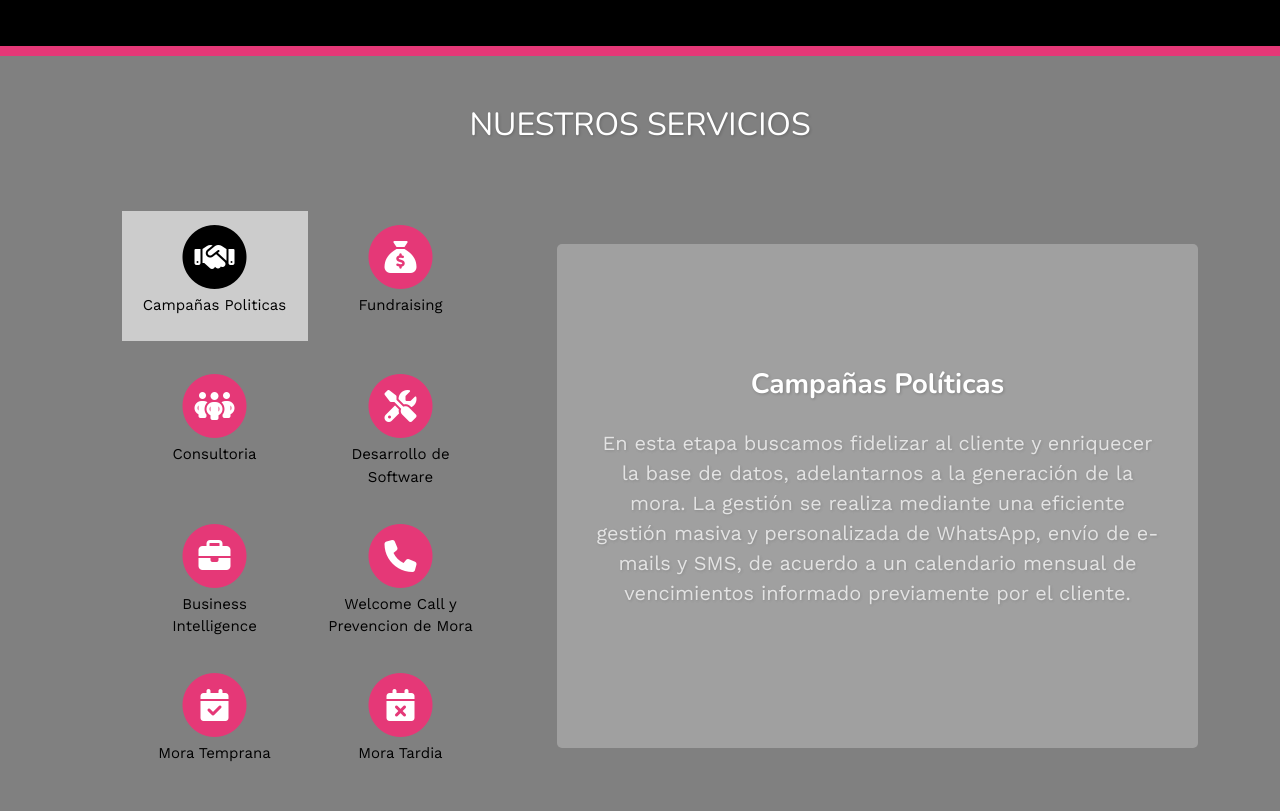
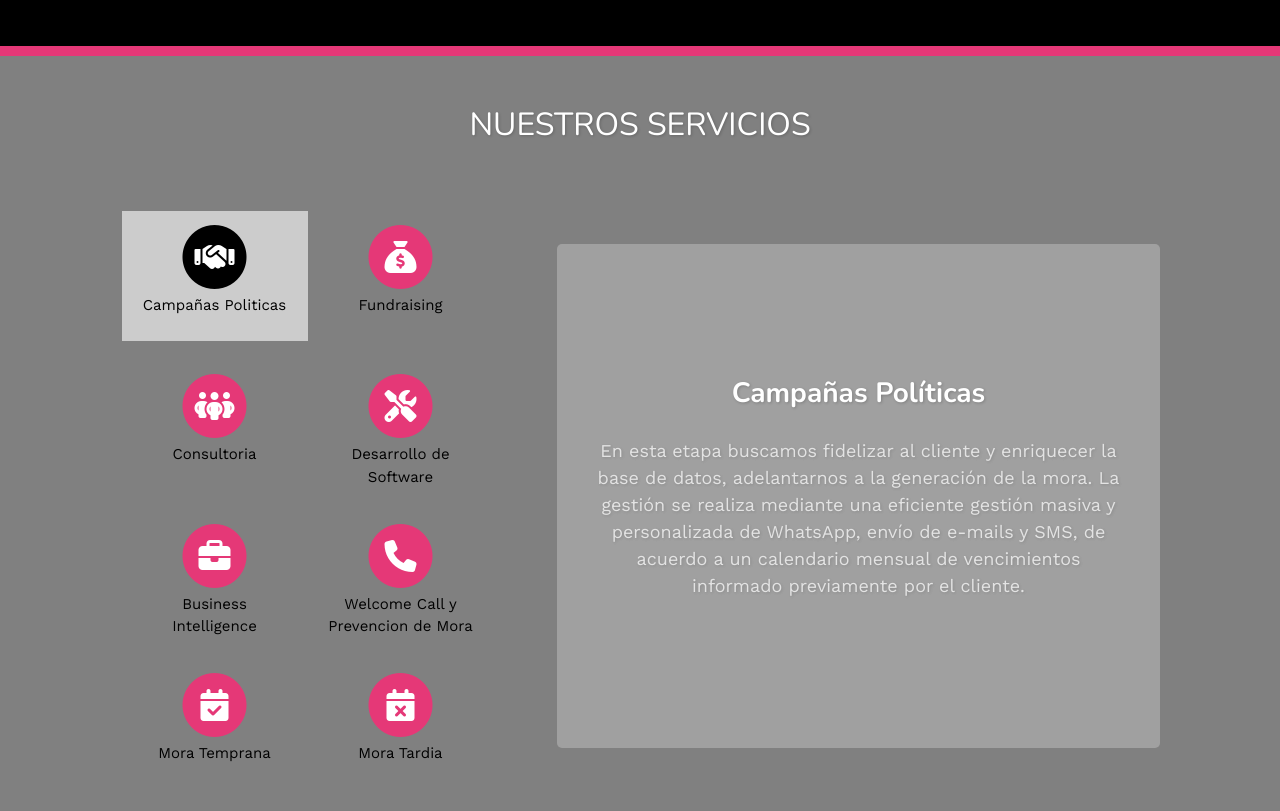
Before and after one commit to clariursini/maverix_html, a website: page index.html in a window 1280 px wide. Shown: the part 1939-2750 px from the top of the page. Drawn offline with nearby package versions, Linux system fonts and the light colour scheme.

Commit message:
updated margin and font size services section

```diff
--- a/scss/components/_servicios.scss
+++ b/scss/components/_servicios.scss
@@ -10,6 +10,7 @@
 .servicios-text {
   display: flex;
   align-items: center;
+  padding-right: 50px;
 }
 
 .servicios h2 {
@@ -21,7 +22,7 @@
 }
 
 .servicios p {
-  font-size: 20px;
+  font-size: 18px;
   color: white;
   opacity: .7;
   text-shadow: 1px 1px 3px rgba(0,0,0,0.2);
```
Also changed, not shown: scss/style.css, 1 other file.
